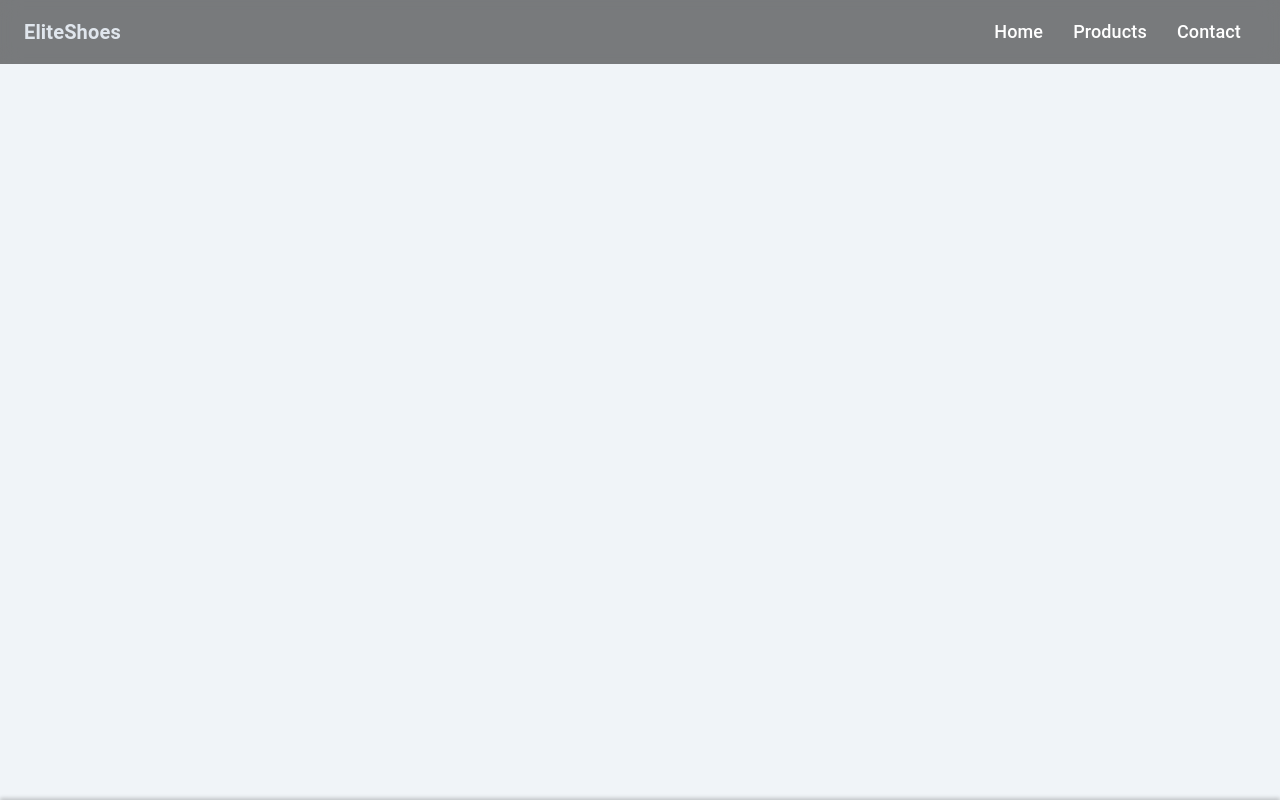
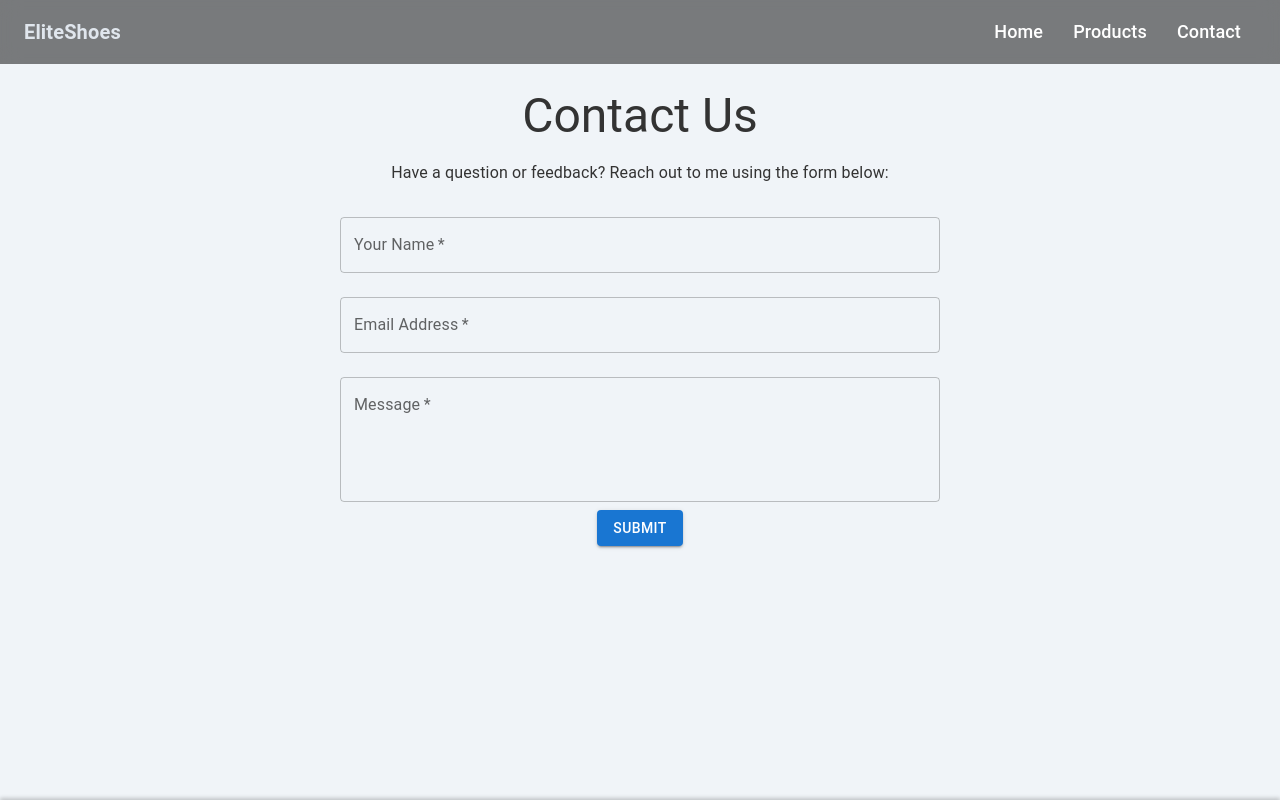
Before and after one commit to PythonShinobi/EliteShoes, a React (Create React App) app in the folder client/: page /contact in a window 1280 px wide. Shown: the top 800 px of the page. Built offline with nearby package versions, Linux system fonts and the light colour scheme.

Commit message:
Add contact page to App.js

```diff
--- a/client/src/App.js
+++ b/client/src/App.js
@@ -3,12 +3,14 @@ import React, { memo } from 'react';
 import { BrowserRouter, Routes, Route } from 'react-router-dom';
 
 import Home from "./home/Home"
+import ContactPage from './contact/Contact';
 import Navbar from './navbar/Navbar';
 import Footer from './footer/Footer';
 
 // Memoized components
 const MemoizedComponents = {
-  Home: memo(Home)
+  Home: memo(Home),
+  ContactPage: memo(ContactPage),
 };
 
 const App = () => {
@@ -18,6 +20,7 @@ const App = () => {
         <div style={{ display: 'flex', flexDirection: 'column', minHeight: '100vh' }}>
           <Routes>
             <Route path='/' element={<MemoizedComponents.Home />} />
+            <Route path='/contact' element={<MemoizedComponents.ContactPage />} />
           </Routes>
         </div>
         <Footer />
```
